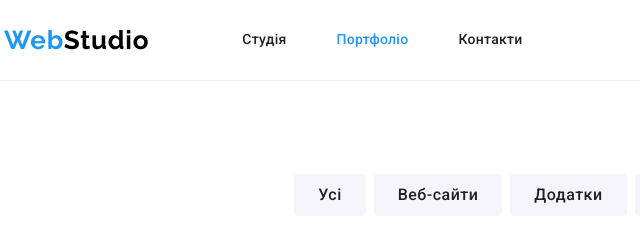
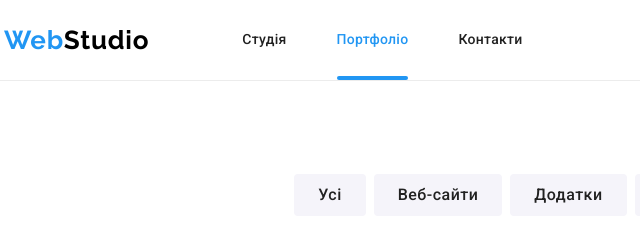
Before and after one commit to YuriyPilipenkoKH/DZ4, a plain HTML site: page portfoilo.html in a window 1280 px wide. Shown: the top 240 px of the page, 51-691 px from the left. Drawn offline with nearby package versions, Linux system fonts and the light colour scheme.

Commit message:
blue-line

```diff
--- a/css/styles.css
+++ b/css/styles.css
@@ -68,6 +68,7 @@ a>img {
 a:active, a:focus { outline: none; }
 :focus {outline:none;}
 
+
 /* header */
 .header {
 
@@ -122,6 +123,10 @@ a:active, a:focus { outline: none; }
 .contacts .contacts-item + .contacts-item {
     margin-left: 30px;
 }
+
+
+
+
 .contacts {
     display: flex;
     justify-content: flex-start;
@@ -146,6 +151,23 @@ a:active, a:focus { outline: none; }
     color: var(--contact);
 }
 
+.nav .current::after {
+    content: "";
+    height: 4px;
+    background-color: var(--button);
+    border-radius: 4px;
+    margin-top: 28px;
+
+}
+.nav .current {
+    display: flex;
+    flex-direction: column;
+    padding-top: 32px;
+    padding-bottom: 0;
+
+
+}
+
 .nav-link:hover,
 .contacts-link:hover,
 .nav-link:focus,
@@ -164,6 +186,7 @@ a:active, a:focus { outline: none; }
 
     color: var(--button);
 }
+
 
 
 /*main*/
```
